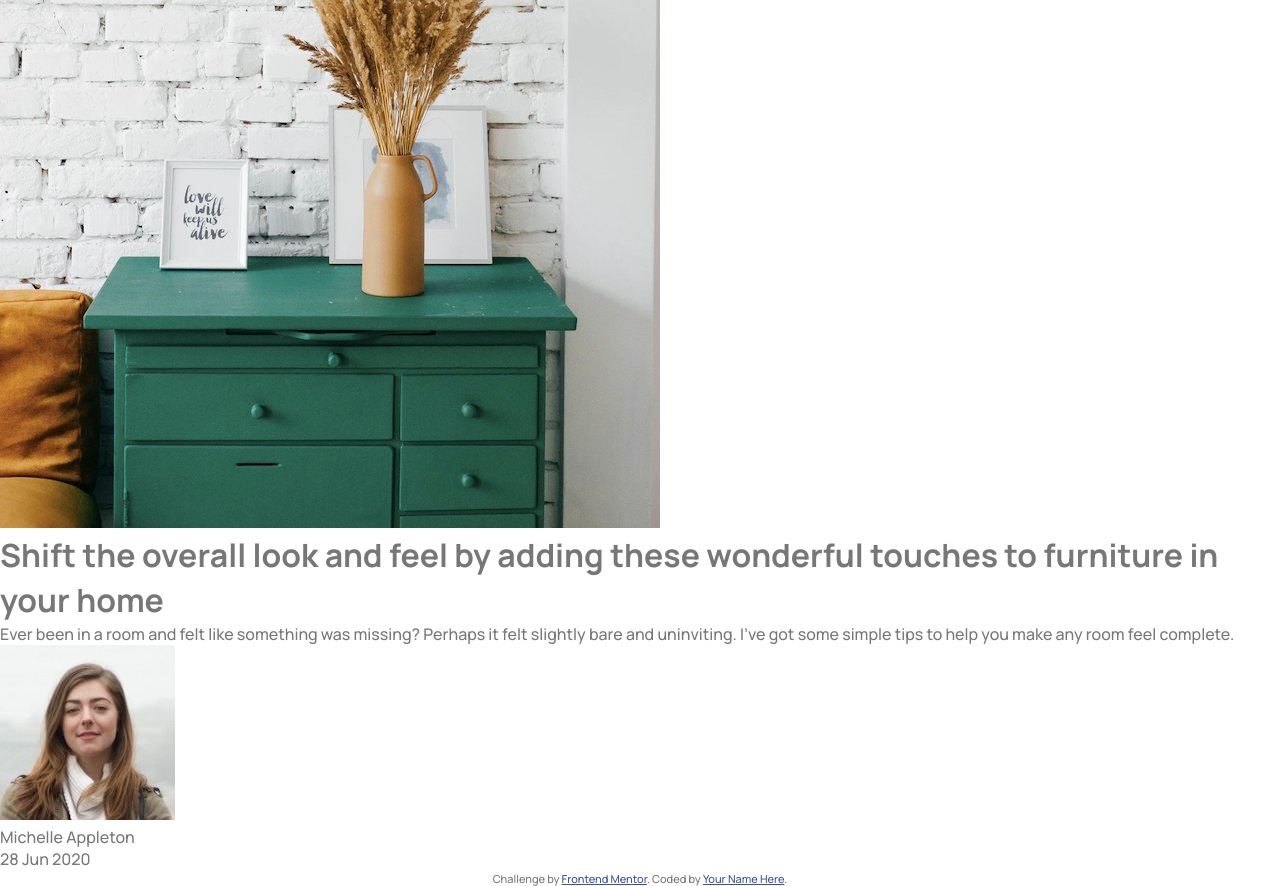
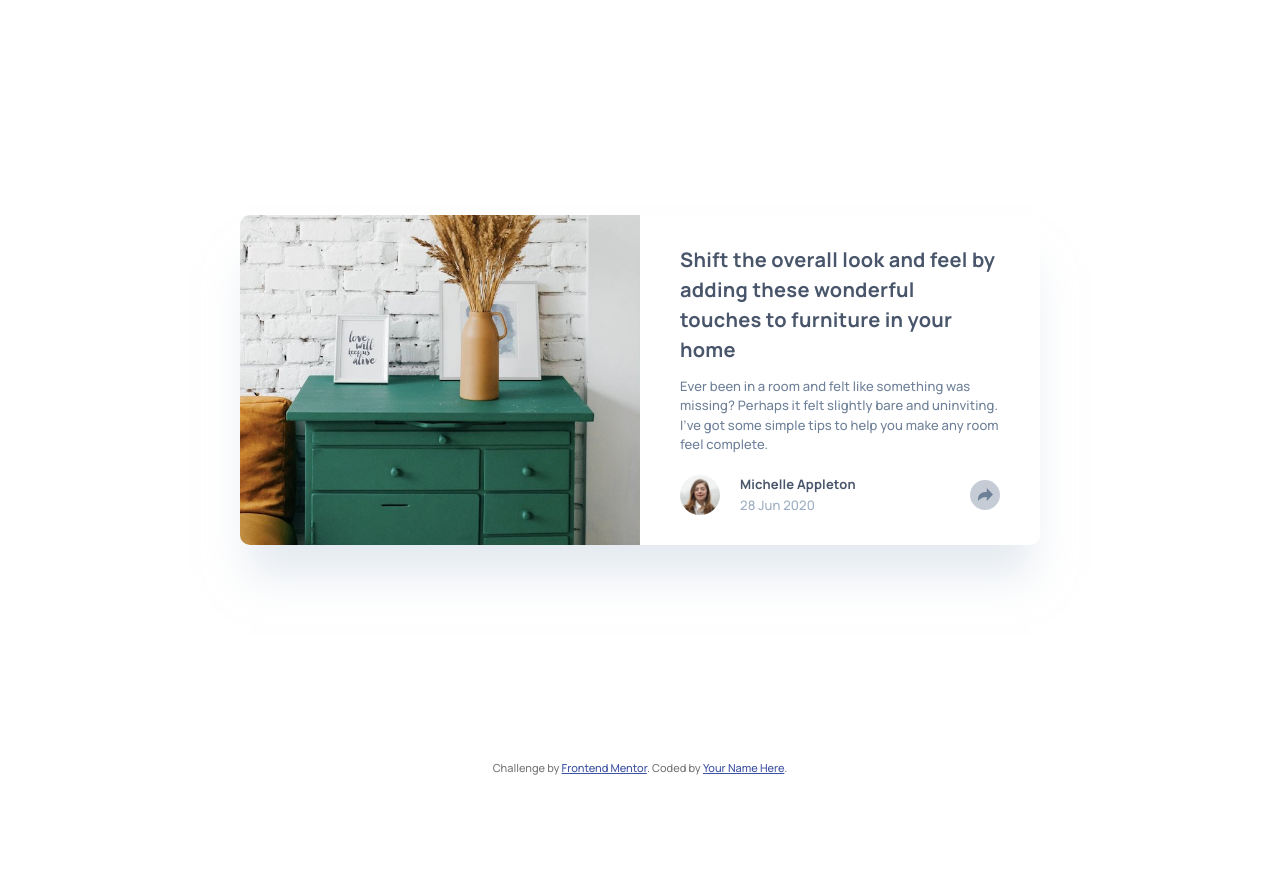
Before and after one commit to ssembatya-dennis/article-preview-component, a plain HTML site: page index.html in a window 1280 px wide. After the commit the page ends 800 px from the top, so only its background shows below. Drawn offline with Linux system fonts and the light colour scheme.

Commit message:
style(Body): add styles to the card component to render the desktop view figma perfect.

```diff
--- a/index.html
+++ b/index.html
@@ -51,9 +51,20 @@
                 alt="Michelle's Avatar"
                 class="figure__img"
               />
-              <figcaption class="figure__caption">Michelle Appleton</figcaption>
+              <div class="figure__details">
+                <figcaption class="figure__caption">
+                  Michelle Appleton
+                </figcaption>
+                <span class="testmonial__date">28 Jun 2020</span>
+              </div>
             </figure>
-            <span class="testmonial__date">28 Jun 2020</span>
+            <div class="testmonial__icon-box">
+              <img
+                src="images/icon-share.svg"
+                alt="share icon"
+                class="test-icon"
+              />
+            </div>
           </div>
         </div>
       </div>
--- a/style.css
+++ b/style.css
@@ -21,6 +21,111 @@ body {
   box-sizing: inherit;
 }
 
+main {
+  width: 100%;
+  min-height: 95vh;
+  height: 100%;
+  display: flex;
+  align-items: center;
+  justify-content: center;
+}
+
+.card {
+  max-width: 80rem;
+  min-height: 28rem;
+  height: auto;
+  background: #ffffff;
+  box-shadow: 0px 40px 40px -10px rgba(201, 213, 225, 0.503415);
+  border-radius: 10px;
+  display: flex;
+  flex-direction: row;
+  align-items: center;
+  justify-content: space-between;
+}
+
+.card__image {
+  width: 50%;
+  height: 33rem;
+}
+
+.card__img {
+  width: 100%;
+  height: 100%;
+  object-fit: cover;
+  border-radius: 10px 0 0 10px;
+}
+
+.card__details {
+  width: 50%;
+  height: 100%;
+  padding: 3rem 4rem;
+}
+
+.card__title {
+  font-weight: 700;
+  font-size: 2rem;
+  line-height: 1.5;
+  letter-spacing: 0.25px;
+  color: #48556a;
+  margin-bottom: 1.2rem;
+}
+
+.card__text {
+  font-weight: 500;
+  font-size: 1.3rem;
+  line-height: 1.5;
+  letter-spacing: 0.121875px;
+  color: #6e8098;
+  margin-bottom: 2rem;
+}
+
+.card__testmonial {
+  display: flex;
+  align-items: center;
+  justify-content: space-between;
+  gap: 1rem;
+}
+
+/*Figure Component*/
+
+.figure {
+  display: flex;
+  align-items: center;
+  justify-content: space-between;
+  gap: 2rem;
+}
+
+.figure__img {
+  width: 4rem;
+  height: 4rem;
+  border-radius: 50%;
+}
+
+.figure__caption {
+  font-weight: 700;
+  font-size: 1.3rem;
+  letter-spacing: 0.121875px;
+  color: #48556a;
+}
+
+.testmonial__date {
+  display: inline-block;
+  font-weight: 500;
+  font-size: 1.3rem;
+  letter-spacing: 0.121875px;
+  color: #9daec2;
+}
+
+.testmonial__icon-box {
+  display: flex;
+  align-items: center;
+  justify-content: center;
+  border-radius: 50%;
+  width: 3rem;
+  height: 3rem;
+  background-color: rgb(110, 128, 152, 0.4);
+}
+
 .attribution {
   font-size: 11px;
   text-align: center;
```
